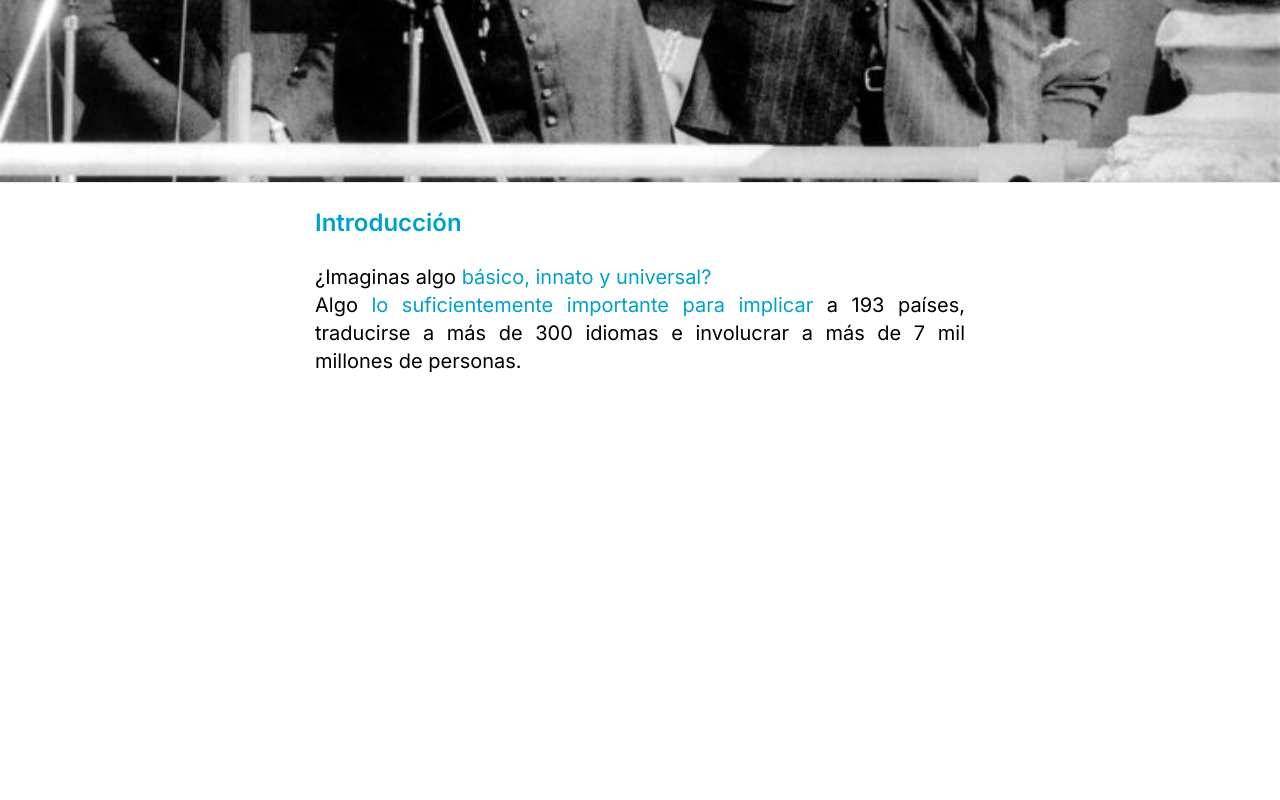
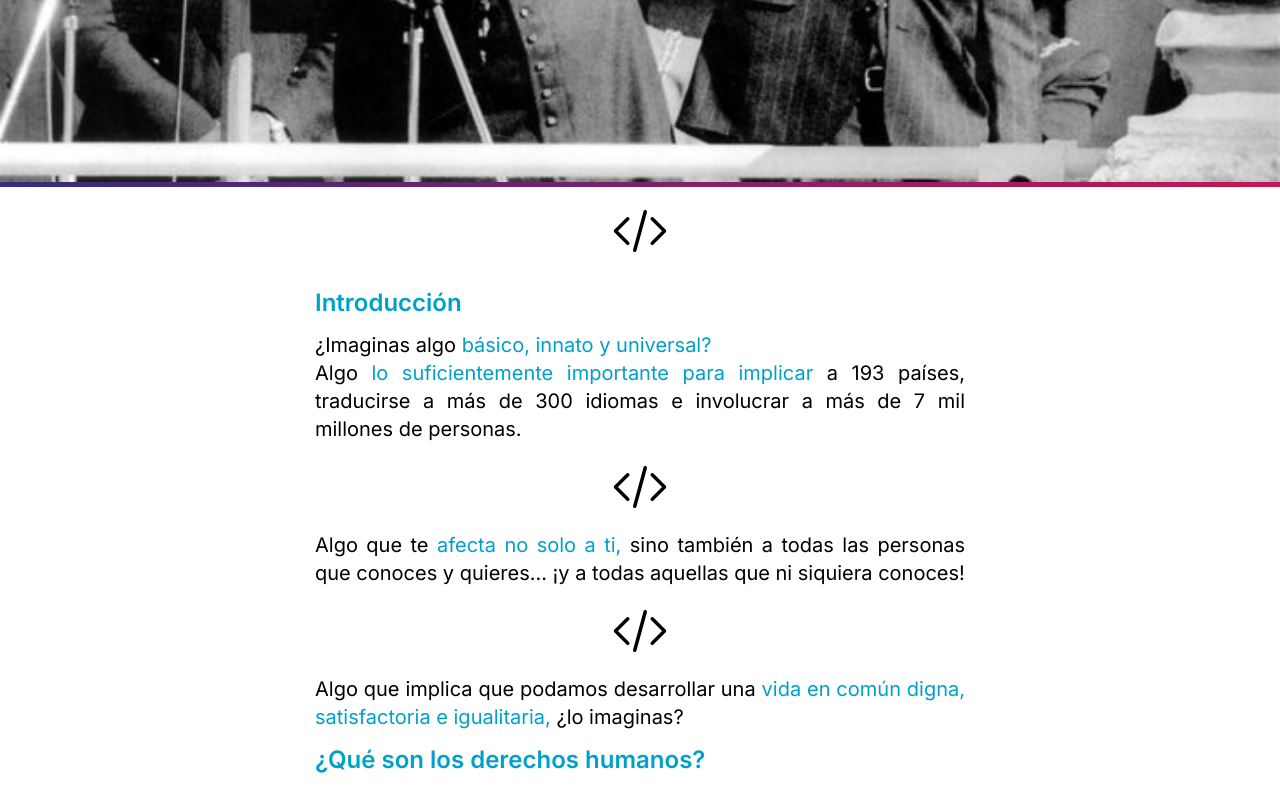
Before and after one commit to kkrlosdev/hr-project, a Next.js app: page /case1 in a window 1280 px wide. Shown: the part 618-1418 px from the top of the page. Before the commit the page ends 1009 px from the top, so only its background shows below. Built offline with nearby package versions, Linux system fonts and the light colour scheme.

Commit message:
Add Favicon to Head and Update Head Title
Case 1 Page Updated

```diff
--- a/src/app/case1/page.js
+++ b/src/app/case1/page.js
@@ -20,15 +20,43 @@ export default function Case1(){
                 </section>
 
             </header>
-            <hr></hr>
-            <section className="flex flex-col justify-center mx-auto mb-4" style={{width: "650px"}}>
-                <h1 className="my-6 text-2xl font-semibold cyan-gelco">Introducción</h1>
-                <p className="text-xl text-justify">
+
+            <hr className="hr-gradient"/>
+
+            <section className="flex flex-col items-center justify-center mx-auto mb-4 text-justify" style={{width: "650px"}}>
+                <svg xmlns="http://www.w3.org/2000/svg" fill="none" viewBox="0 0 24 24" strokeWidth={1.5} stroke="currentColor" className="my-4 w-14 h-14">
+                    <path strokeLinecap="round" strokeLinejoin="round" d="M17.25 6.75 22.5 12l-5.25 5.25m-10.5 0L1.5 12l5.25-5.25m7.5-3-4.5 16.5" />
+                </svg>
+
+                <h1 className="self-start my-3 text-2xl font-semibold cyan-gelco">Introducción</h1>
+                <p className="self-start text-xl">
                     ¿Imaginas algo <span className="cyan-gelco">básico, innato y universal?</span>
                 </p>
-                <p className="text-xl text-justify">
+
+                <p className="text-xl">
                     Algo <span className="cyan-gelco">lo suficientemente importante para implicar </span>a 193 países, traducirse a más de 300 idiomas e involucrar a más de 7 mil millones de personas.
                 </p>
+
+                <svg xmlns="http://www.w3.org/2000/svg" fill="none" viewBox="0 0 24 24" strokeWidth={1.5} stroke="currentColor" className="my-4 w-14 h-14">
+                    <path strokeLinecap="round" strokeLinejoin="round" d="M17.25 6.75 22.5 12l-5.25 5.25m-10.5 0L1.5 12l5.25-5.25m7.5-3-4.5 16.5" />
+                </svg>
+
+                <p className="text-xl">
+                    Algo que te <span className="cyan-gelco">afecta no solo a ti,</span> sino también a todas las personas que conoces y quieres... ¡y a todas aquellas que ni siquiera conoces!
+                </p>
+
+                <svg xmlns="http://www.w3.org/2000/svg" fill="none" viewBox="0 0 24 24" strokeWidth={1.5} stroke="currentColor" className="my-4 w-14 h-14">
+                    <path strokeLinecap="round" strokeLinejoin="round" d="M17.25 6.75 22.5 12l-5.25 5.25m-10.5 0L1.5 12l5.25-5.25m7.5-3-4.5 16.5" />
+                </svg>
+
+                <p className="text-xl">
+                    Algo que implica que podamos desarrollar una <span className="cyan-gelco">vida en común digna, satisfactoria e igualitaria,</span> ¿lo imaginas?
+                </p>
+
+                <hr className="hr-gradient"/>
+
+                <h1 className="self-start my-2 text-2xl font-semibold cyan-gelco">¿Qué son los derechos humanos?</h1>
+
             </section>
         </>
     )
--- a/src/app/globals.css
+++ b/src/app/globals.css
@@ -15,7 +15,7 @@
 }
 
 .bg-pink-gelco{
-  background-color: rgb(197, 022, 087)
+  background-color: rgb(197, 022, 087);
 }
 
 .bg-blue-gelco{
@@ -35,6 +35,11 @@
   position: relative;
 }
 
+.hr-gradient{
+  height: 5px;
+  border: none;
+  background-image: linear-gradient(to right, rgb(052, 044, 125), rgb(197, 022, 087));
+}
 
 @layer utilities {
   .text-balance {
--- a/src/app/layout.js
+++ b/src/app/layout.js
@@ -1,16 +1,18 @@
 import { Inter } from "next/font/google";
+import Head from "next/head";
 import "./globals.css";
 
 const inter = Inter({ subsets: ["latin"] });
 
 export const metadata = {
-  title: "Recursos Humanos Gelco",
+  title: "DDHH Gelco",
   description: "Formación sobre derechos humanos para Gelco",
 };
 
 export default function RootLayout({ children }) {
   return (
     <html lang="en">
+      <link rel="icon" href="/gorro-de-graduacion.svg"/>
       <body className={inter.className}>{children}</body>
     </html>
   );
```
